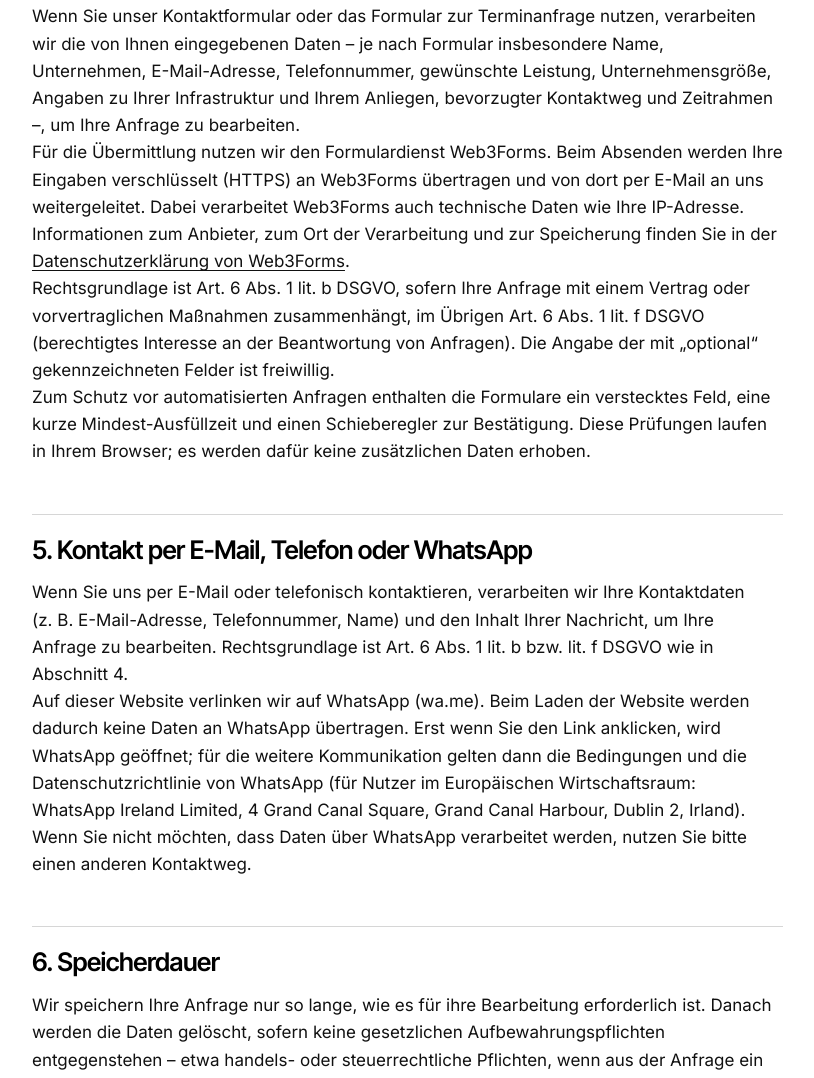
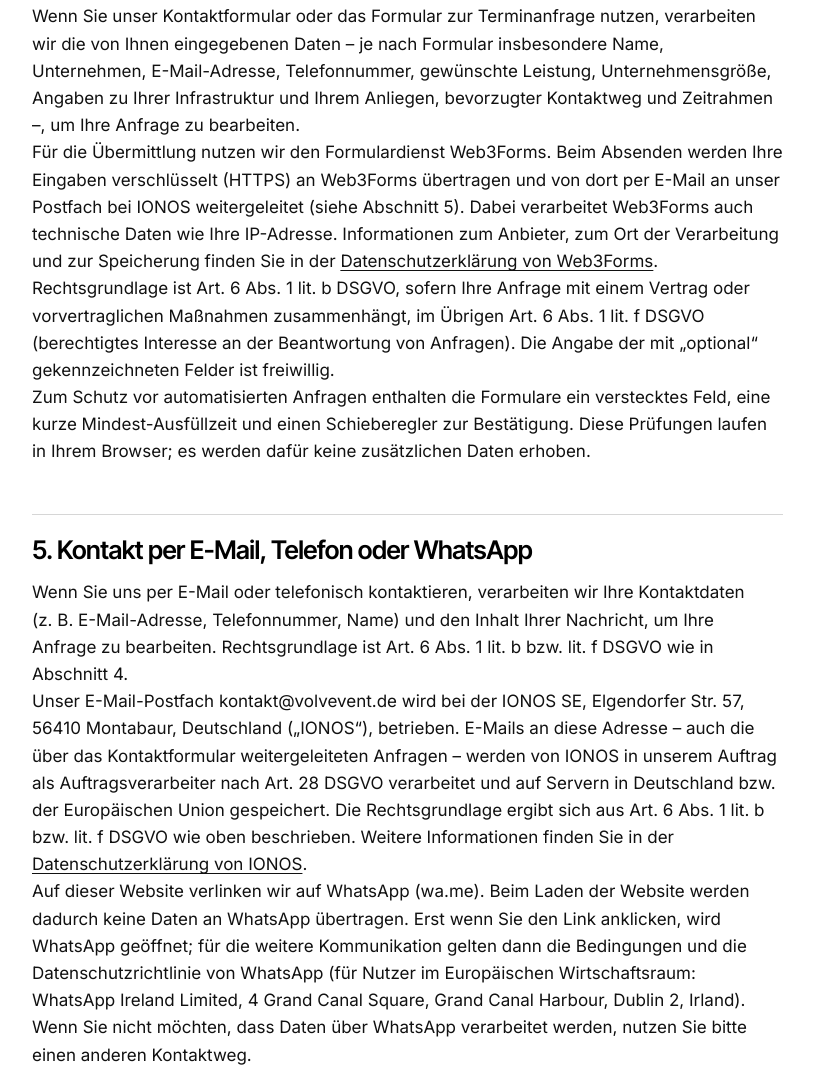
Before and after one commit to volveven/volv, a plain HTML site: page datenschutz.html in a window 1280 px wide. Shown: the part 1770-2848 px from the top of the page, without its empty margins (320-1134 px from the left). Drawn offline with Linux system fonts and the light colour scheme.

Commit message:
Datenschutz: IONOS als E-Mail-Anbieter ergänzt

```diff
--- a/datenschutz.html
+++ b/datenschutz.html
@@ -116,7 +116,7 @@
         <section id="formulare">
           <h2>4. Kontakt- und Terminformular (Web3Forms)</h2>
           <p>Wenn Sie unser Kontaktformular oder das Formular zur Terminanfrage nutzen, verarbeiten wir die von Ihnen eingegebenen Daten – je nach Formular insbesondere Name, Unternehmen, E-Mail-Adresse, Telefonnummer, gewünschte Leistung, Unternehmensgröße, Angaben zu Ihrer Infrastruktur und Ihrem Anliegen, bevorzugter Kontaktweg und Zeitrahmen –, um Ihre Anfrage zu bearbeiten.</p>
-          <p>Für die Übermittlung nutzen wir den Formulardienst Web3Forms. Beim Absenden werden Ihre Eingaben verschlüsselt (HTTPS) an Web3Forms übertragen und von dort per E-Mail an uns weitergeleitet. Dabei verarbeitet Web3Forms auch technische Daten wie Ihre IP-Adresse. Informationen zum Anbieter, zum Ort der Verarbeitung und zur Speicherung finden Sie in der <a href="https://web3forms.com/privacy" rel="noopener">Datenschutzerklärung von Web3Forms</a>.</p>
+          <p>Für die Übermittlung nutzen wir den Formulardienst Web3Forms. Beim Absenden werden Ihre Eingaben verschlüsselt (HTTPS) an Web3Forms übertragen und von dort per E-Mail an unser Postfach bei IONOS weitergeleitet (siehe Abschnitt 5). Dabei verarbeitet Web3Forms auch technische Daten wie Ihre IP-Adresse. Informationen zum Anbieter, zum Ort der Verarbeitung und zur Speicherung finden Sie in der <a href="https://web3forms.com/privacy" rel="noopener">Datenschutzerklärung von Web3Forms</a>.</p>
           <p>Rechtsgrundlage ist Art. 6 Abs. 1 lit. b DSGVO, sofern Ihre Anfrage mit einem Vertrag oder vorvertraglichen Maßnahmen zusammenhängt, im Übrigen Art. 6 Abs. 1 lit. f DSGVO (berechtigtes Interesse an der Beantwortung von Anfragen). Die Angabe der mit „optional“ gekennzeichneten Felder ist freiwillig.</p>
           <p>Zum Schutz vor automatisierten Anfragen enthalten die Formulare ein verstecktes Feld, eine kurze Mindest-Ausfüllzeit und einen Schieberegler zur Bestätigung. Diese Prüfungen laufen in Ihrem Browser; es werden dafür keine zusätzlichen Daten erhoben.</p>
         </section>
@@ -124,6 +124,7 @@
         <section>
           <h2>5. Kontakt per E-Mail, Telefon oder WhatsApp</h2>
           <p>Wenn Sie uns per E-Mail oder telefonisch kontaktieren, verarbeiten wir Ihre Kontaktdaten (z.&nbsp;B. E-Mail-Adresse, Telefonnummer, Name) und den Inhalt Ihrer Nachricht, um Ihre Anfrage zu bearbeiten. Rechtsgrundlage ist Art. 6 Abs. 1 lit. b bzw. lit. f DSGVO wie in Abschnitt 4.</p>
+          <p>Unser E-Mail-Postfach kontakt@volvevent.de wird bei der IONOS SE, Elgendorfer Str. 57, 56410 Montabaur, Deutschland („IONOS“), betrieben. E-Mails an diese Adresse – auch die über das Kontaktformular weitergeleiteten Anfragen – werden von IONOS in unserem Auftrag als Auftragsverarbeiter nach Art. 28 DSGVO verarbeitet und auf Servern in Deutschland bzw. der Europäischen Union gespeichert. Die Rechtsgrundlage ergibt sich aus Art. 6 Abs. 1 lit. b bzw. lit. f DSGVO wie oben beschrieben. Weitere Informationen finden Sie in der <a href="https://www.ionos.de/terms-gtc/datenschutzerklaerung/" rel="noopener">Datenschutzerklärung von IONOS</a>.</p>
           <p>Auf dieser Website verlinken wir auf WhatsApp (wa.me). Beim Laden der Website werden dadurch keine Daten an WhatsApp übertragen. Erst wenn Sie den Link anklicken, wird WhatsApp geöffnet; für die weitere Kommunikation gelten dann die Bedingungen und die Datenschutzrichtlinie von WhatsApp (für Nutzer im Europäischen Wirtschaftsraum: WhatsApp Ireland Limited, 4 Grand Canal Square, Grand Canal Harbour, Dublin 2, Irland). Wenn Sie nicht möchten, dass Daten über WhatsApp verarbeitet werden, nutzen Sie bitte einen anderen Kontaktweg.</p>
         </section>
 
```
